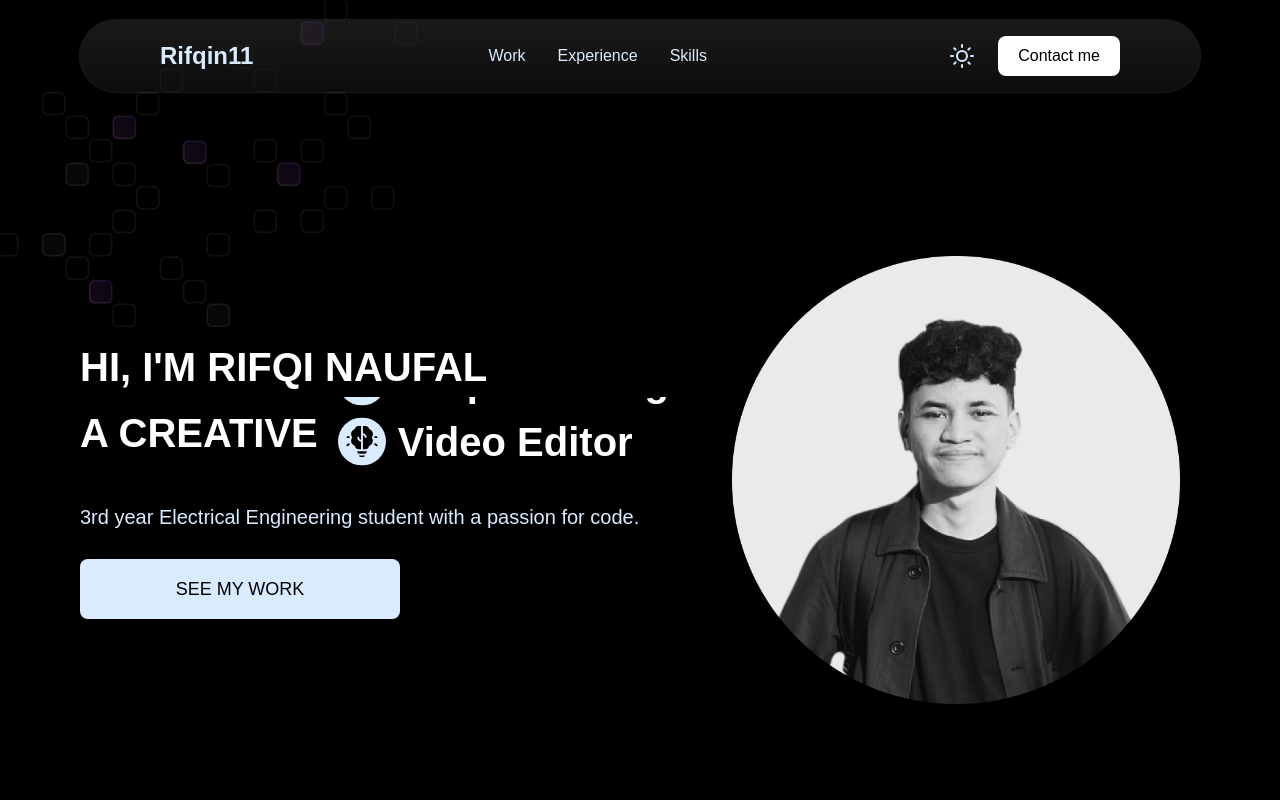
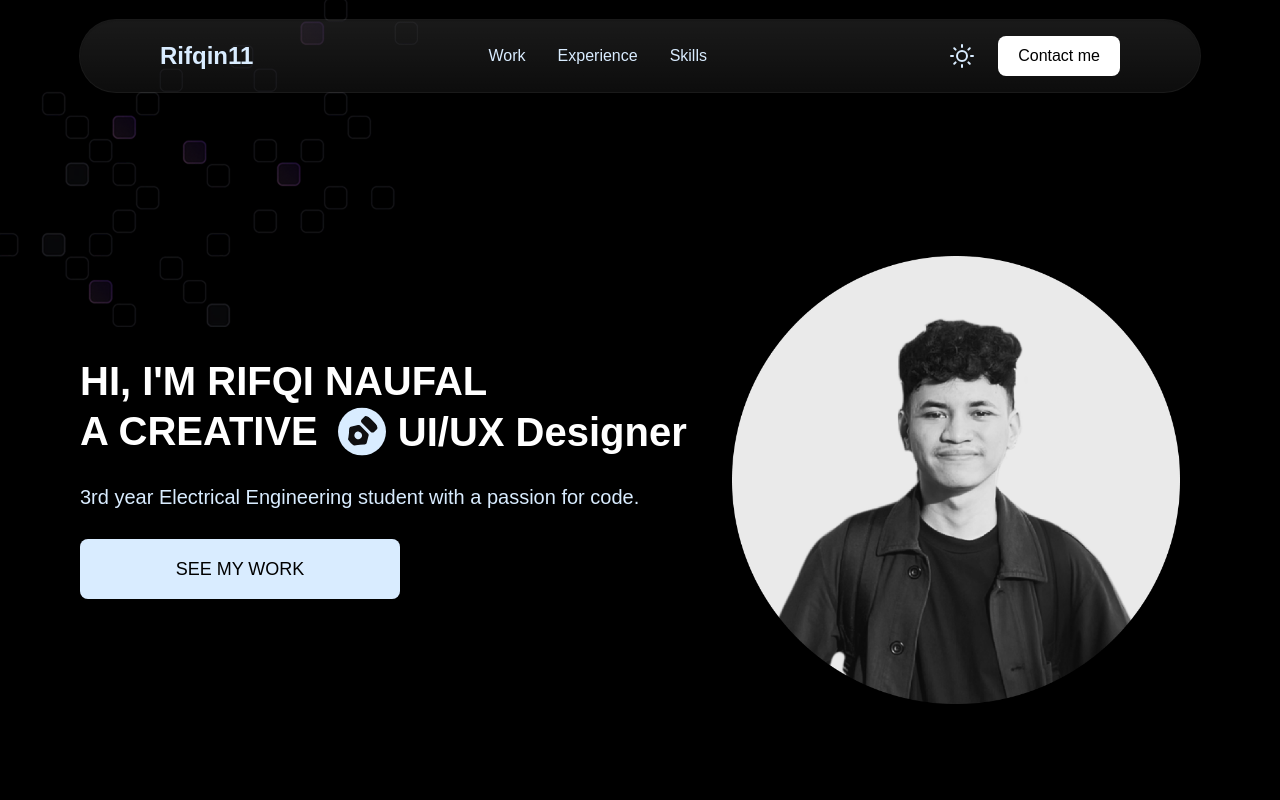
Before and after one commit to Rifqin-11/Portofolio, a React (Vite) app: page / in a window 1280 px wide. Shown: the top 800 px of the page. Built offline with nearby package versions, Linux system fonts and the light colour scheme; a web font is replaced by a local one.

Commit message:
feat: change footer

```diff
--- a/src/constants/index.ts
+++ b/src/constants/index.ts
@@ -236,7 +236,7 @@ const socialImgs = [
   },
   {
     name: "x",
-    imgPath: "/images/x.png",
+    imgPath: "/images/Twitter X Icon.svg",
     link: "https://x.com/rifqin11_",
   },
   {
--- a/src/index.css
+++ b/src/index.css
@@ -24,6 +24,19 @@
   --underline-bg: #1c1c21;
   --gradient-edge-start: rgba(255, 255, 255, 1);
   --timeline-bg: #ffffff;
+  --surface-card: #f8fafc;
+  --surface-card-border: rgba(28, 28, 33, 0.12);
+  --surface-card-hover: #eef2f7;
+  --field-bg: #ffffff;
+  --field-text: #1c1c21;
+  --field-placeholder: #6b8198;
+  --field-border: rgba(28, 28, 33, 0.1);
+  --tech-hover-bg: #e6f4ff;
+  --footer-bg: #f8fafc;
+  --footer-name: rgba(28, 28, 33, 0.12);
+  --footer-divider: rgba(28, 28, 33, 0.16);
+  --social-icon-filter: brightness(0);
+  --social-icon-x-filter: brightness(0);
 }
 
 .dark {
@@ -49,6 +62,19 @@
   --underline-bg: #ffffff;
   --gradient-edge-start: rgba(0, 0, 0, 1);
   --timeline-bg: #000000;
+  --surface-card: #0e0e10;
+  --surface-card-border: #1c1c21;
+  --surface-card-hover: #1c1c21;
+  --field-bg: #2d2d38;
+  --field-text: #ffffff;
+  --field-placeholder: #839cb5;
+  --field-border: transparent;
+  --tech-hover-bg: #2d3240;
+  --footer-bg: #0e0e10;
+  --footer-name: rgba(255, 255, 255, 0.18);
+  --footer-divider: rgba(255, 255, 255, 0.18);
+  --social-icon-filter: none;
+  --social-icon-x-filter: invert(1);
 }
 
 html,
@@ -131,12 +157,29 @@ section {
   }
 
   .hero-text {
-    @apply flex flex-col justify-center 2xl:text-[50px] md:text-[40px]  text-[30px] font-semibold relative z-10 pointer-events-none;
+    --hero-word-height: 1.25em;
+    @apply flex flex-col justify-center 2xl:text-[50px] md:text-[40px] text-[30px] font-semibold relative z-10 pointer-events-none;
+    line-height: 1.2;
+
+    h1 {
+      @apply leading-[1.2];
+    }
+
     img {
       @apply size-8 md:size-10 object-contain;
     }
+
     .slide {
-      @apply inline-flex pt-0 px-2 md:px-5 h-[48px] md:h-[78px] align-middle overflow-hidden;
+      @apply inline-flex px-2 md:px-5 align-bottom overflow-hidden;
+      height: var(--hero-word-height);
+      vertical-align: bottom;
+      transform: translateY(0.05em);
+    }
+
+    .wrapper > span {
+      height: var(--hero-word-height);
+      flex: 0 0 var(--hero-word-height);
+      line-height: 1;
     }
   }
 
@@ -145,7 +188,8 @@ section {
   }
 
   .hero-badge {
-    @apply bg-black-200 py-2 px-4 rounded-full w-fit text-sm md:text-base text-nowrap;
+    @apply py-2 px-4 rounded-full w-fit text-sm md:text-base text-nowrap;
+    background-color: var(--bg-secondary);
   }
 
   .hero-3d-layout {
@@ -313,7 +357,8 @@ section {
   }
 
   .card-border {
-    @apply border border-black-50 bg-black-100;
+    border: 1px solid var(--surface-card-border);
+    background-color: var(--surface-card);
   }
 
   .marquee-item {
@@ -330,7 +375,9 @@ section {
   }
 
   .timeline-logo {
-    @apply md:size-20 size-10 flex-none rounded-full flex justify-center items-center md:-translate-y-7 border border-black-50 bg-black-100;
+    @apply md:size-20 size-10 flex-none rounded-full flex justify-center items-center md:-translate-y-7;
+    border: 1px solid var(--surface-card-border);
+    background-color: var(--surface-card);
   }
 
   .exp-card-wrapper {
@@ -343,13 +390,15 @@ section {
 
   .tech-card-animated-bg {
     @apply absolute left-0 bottom-[-100%] w-full h-full transition-all duration-700 group-hover:bottom-0;
+    background-color: var(--tech-hover-bg);
   }
 
   .tech-card-content {
     @apply flex flex-col md:justify-center items-center xl:gap-5 xl:h-[30vh] overflow-hidden relative z-10 group-hover:cursor-grab;
 
     & p {
-      @apply text-lg 2xl:text-xl pb-5 xl:pb-0 font-semibold text-white-50 text-center;
+      @apply text-lg 2xl:text-xl pb-5 xl:pb-0 font-semibold text-center;
+      color: var(--text-secondary);
     }
   }
 
@@ -363,12 +412,29 @@ section {
 
   form {
     label {
-      @apply block text-white-50 mb-2;
+      @apply block mb-2;
+      color: var(--text-primary);
     }
 
     input,
     textarea {
-      @apply w-full px-4 py-4 md:text-base text-sm placeholder:text-blue-50 bg-blue-100 rounded-md text-white;
+      @apply w-full px-4 py-4 md:text-base text-sm rounded-md;
+      background-color: var(--field-bg);
+      border: 1px solid var(--field-border);
+      color: var(--field-text);
+      transition: background-color 0.3s ease, border-color 0.3s ease,
+        color 0.3s ease;
+    }
+
+    input::placeholder,
+    textarea::placeholder {
+      color: var(--field-placeholder);
+    }
+
+    input:focus,
+    textarea:focus {
+      outline: 2px solid var(--accent-color);
+      outline-offset: 2px;
     }
 
     a {
@@ -381,27 +447,126 @@ section {
   }
 
   .footer {
-    @apply my-10 md:mt-20 mt-10 text-white-50 px-5 md:px-20 xl:px-20 flex items-center justify-center;
+    @apply mt-20 md:mt-32 px-5 md:px-20 xl:px-20 pt-12 md:pt-16 overflow-hidden;
+    background-color: var(--footer-bg);
+    color: var(--text-secondary);
 
     .footer-container {
-      @apply grid grid-cols-1 md:grid-cols-3 gap-5 md:gap-0 w-full;
+      @apply w-full mx-auto;
+      max-width: 1720px;
     }
 
-    p {
-      @apply text-center md:text-start;
+    .footer-top {
+      @apply grid grid-cols-1 lg:grid-cols-[1.15fr_1fr] gap-12 md:gap-16;
     }
 
     .socials {
-      @apply flex items-center justify-center gap-5;
+      @apply flex items-center gap-4;
 
       .icon {
-        @apply border border-black-50 bg-black-100 flex justify-center items-center rounded-xl size-10 md:size-12 cursor-pointer transition-all duration-500 hover:bg-black-50;
+        @apply flex justify-center items-center rounded-full size-11 md:size-12 cursor-pointer transition-all duration-500;
+        border: 1px solid var(--surface-card-border);
+        background-color: var(--bg-primary);
+      }
+
+      .icon:hover {
+        background-color: var(--surface-card-hover);
+        transform: translateY(-3px);
       }
 
       img {
-        @apply inline-block;
+        @apply inline-block size-5 object-contain;
+        filter: var(--social-icon-filter);
+        opacity: 0.9;
+        transition: filter 0.3s ease, opacity 0.3s ease;
+      }
+
+      .icon:hover img {
+        opacity: 1;
+      }
+
+      .icon-x img {
+        filter: var(--social-icon-x-filter);
       }
     }
+
+    .footer-intro {
+      @apply flex flex-col gap-8;
+    }
+
+    .footer-contact {
+      @apply flex flex-col gap-4 text-lg md:text-xl;
+
+      a,
+      p {
+        @apply w-fit transition-colors duration-300;
+        color: var(--text-primary);
+      }
+
+      a:hover {
+        color: var(--accent-color);
+      }
+    }
+
+    .footer-links {
+      @apply grid grid-cols-2 gap-8 md:gap-12;
+    }
+
+    .footer-link-group {
+      @apply flex flex-col gap-4 md:gap-5;
+
+      p {
+        @apply text-sm uppercase;
+        color: var(--text-secondary);
+      }
+
+      a {
+        @apply w-fit text-lg md:text-xl transition-colors duration-300;
+        color: var(--text-primary);
+      }
+
+      a:hover {
+        color: var(--accent-color);
+      }
+    }
+
+    .footer-divider {
+      @apply mt-12 md:mt-16 h-px w-full;
+      background-color: var(--footer-divider);
+    }
+
+    .footer-bottom {
+      @apply flex flex-col gap-4 py-8 md:flex-row md:items-center md:justify-between;
+
+      p,
+      a {
+        @apply text-base md:text-lg;
+        color: var(--text-secondary);
+      }
+
+      a {
+        @apply w-fit rounded-full px-5 py-2 transition-all duration-300;
+        background-color: var(--contact-btn-bg);
+        color: var(--contact-btn-text);
+      }
+
+      a:hover {
+        background-color: var(--contact-btn-hover-bg);
+        color: var(--contact-btn-hover-text);
+      }
+    }
+
+    .footer-name {
+      @apply select-none font-semibold leading-none text-[58px] sm:text-[90px] md:text-[140px] lg:text-[190px] xl:text-[230px] 2xl:text-[260px];
+      color: var(--footer-name);
+      letter-spacing: 0;
+      white-space: nowrap;
+    }
+  }
+
+  .contact-form-card {
+    background-color: var(--surface-card);
+    border: 1px solid var(--surface-card-border);
   }
 }
 
@@ -418,29 +583,25 @@ section {
 }
 
 @keyframes wordSlider {
-  0% {
-    transform: translateY(0.5%);
+  0%,
+  12% {
+    transform: translateY(0);
   }
-  12.5% {
+  20%,
+  32% {
     transform: translateY(-12.5%);
   }
-  25% {
+  40%,
+  52% {
     transform: translateY(-25%);
   }
-  37.5% {
+  60%,
+  72% {
     transform: translateY(-37.5%);
   }
-  50% {
+  80%,
+  100% {
     transform: translateY(-50%);
-  }
-  62.5% {
-    transform: translateY(-62.5%);
-  }
-  75% {
-    transform: translateY(-75%);
-  }
-  87.5% {
-    transform: translateY(-87.5%);
   }
 }
 
--- a/src/sections/Contact.tsx
+++ b/src/sections/Contact.tsx
@@ -58,7 +58,7 @@ const Contact = () => {
         />
         <div className="grid-12-cols mt-16">
           <div className="xl:col-span-7">
-            <div className="flex-center rounded-xl p-10 bg-[#0e0e10] border border-[#1c1c21]">
+            <div className="contact-form-card flex-center rounded-xl p-10">
               <form
                 ref={formRef}
                 onSubmit={handleSubmit}
--- a/src/sections/TechStack.tsx
+++ b/src/sections/TechStack.tsx
@@ -44,7 +44,7 @@ const TechStack = () => {
               key={index}
               className="card-border tech-card overflow-hidden group xl:rounded-2xl rounded-xl bg-[var(--bg-secondary)] dark:bg-[var(--bg-secondary)]"
             >
-              <div className="tech-card-animated-bg bg-[#2D3240] text-white" />
+              <div className="tech-card-animated-bg" />
               <div className="tech-card-content">
                 <div className="tech-icon-wrapper">
                   <img src={techStackIcon.imgPath} alt="" className="w-15" />
```
Also changed, not shown: src/sections/Footer.tsx (+80 -11 lines), public/images/Twitter X Icon.svg (added).
